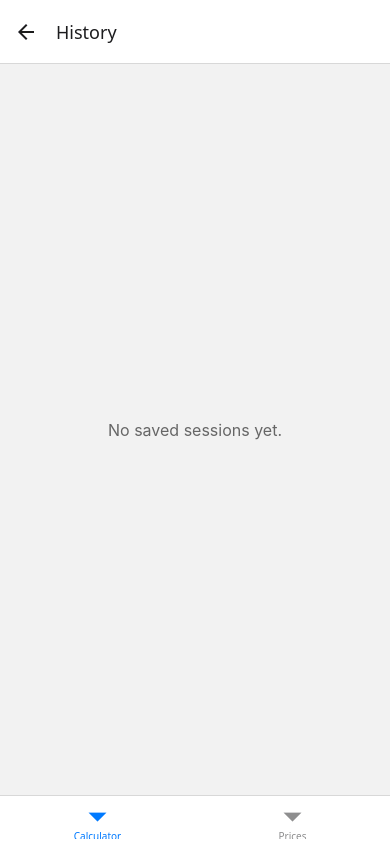
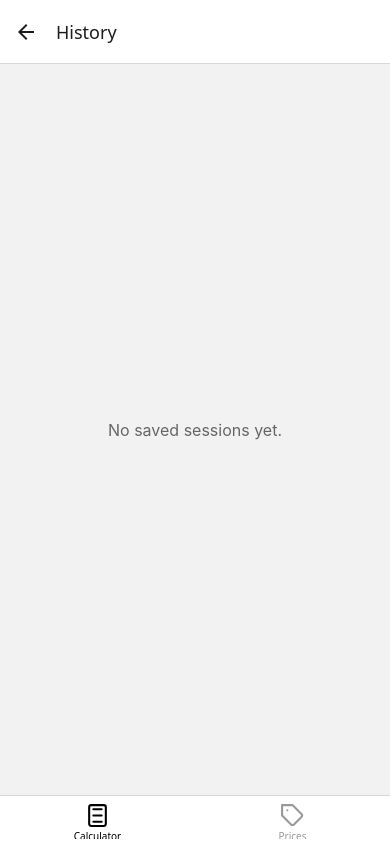
Before and after one commit to kenechiaugustine/CardPurchase, a React Native app: screen /History in a window 390 px wide. Built offline with nearby package versions, Linux system fonts and the light colour scheme.

Commit message:
worked on the new tab icons + ui fixes

```diff
--- a/App.tsx
+++ b/App.tsx
@@ -11,6 +11,8 @@ import { PriceMap, Session } from "./src/types";
 import HistoryScreen from "./src/screens/HistoryScreen";
 import ReceiptScreen from "./src/screens/ReceiptScreen";
 import PreviewScreen from "./src/screens/PreviewScreen";
+import CalculatorIcon from "./src/components/icons/CalculatorIcon";
+import PricesIcon from "./src/components/icons/PricesIcon";
 
 export type CalculatorStackParamList = {
   Calculator: { prices: PriceMap };
@@ -60,11 +62,33 @@ export default function App() {
 
   return (
     <NavigationContainer>
-      <Tab.Navigator>
-        <Tab.Screen name="Calculator" options={{ headerShown: false }}>
+      <Tab.Navigator
+        screenOptions={{
+          tabBarActiveTintColor: "#000",
+          tabBarInactiveTintColor: "#999",
+        }}
+      >
+        <Tab.Screen
+          name="CalculatorTab"
+          options={{
+            headerShown: false,
+            title: "Calculator",
+            tabBarIcon: ({ color, size }) => (
+              <CalculatorIcon color={color} size={size} />
+            ),
+          }}
+        >
           {() => <CalculatorStack prices={prices} />}
         </Tab.Screen>
-        <Tab.Screen name="Prices">
+        <Tab.Screen
+          name="PricesTab"
+          options={{
+            title: "Prices",
+            tabBarIcon: ({ color, size }) => (
+              <PricesIcon color={color} size={size} />
+            ),
+          }}
+        >
           {() => <PricesScreen prices={prices} setPrices={setPrices} />}
         </Tab.Screen>
       </Tab.Navigator>
--- a/package.json
+++ b/package.json
@@ -22,6 +22,7 @@
     "react-native-reanimated": "~3.17.4",
     "react-native-safe-area-context": "^5.6.1",
     "react-native-screens": "^4.15.3",
+    "react-native-svg": "15.11.2",
     "react-native-view-shot": "4.0.3"
   },
   "devDependencies": {
--- a/src/components/ReceiptView.tsx
+++ b/src/components/ReceiptView.tsx
@@ -15,6 +15,7 @@ const ReceiptView = forwardRef<View, ReceiptViewProps>(({ session }, ref) => {
 
       <View style={styles.tableHeader}>
         <Text style={[styles.headerText, styles.itemCol]}>Item</Text>
+        <Text style={[styles.headerText, styles.priceCol]}>Price</Text>
         <Text style={[styles.headerText, styles.qtyCol]}>Qty</Text>
         <Text style={[styles.headerText, styles.totalCol]}>Total</Text>
       </View>
@@ -23,6 +24,9 @@ const ReceiptView = forwardRef<View, ReceiptViewProps>(({ session }, ref) => {
         <View key={index} style={styles.tableRow}>
           <Text style={[styles.rowText, styles.itemCol]}>
             {item.network} {item.denomination}
+          </Text>
+          <Text style={[styles.rowText, styles.priceCol]}>
+            ₦{formatNumber(item.price)}
           </Text>
           <Text style={[styles.rowText, styles.qtyCol]}>{item.quantity}</Text>
           <Text style={[styles.rowText, styles.totalCol]}>
@@ -73,6 +77,7 @@ const styles = StyleSheet.create({
   },
   rowText: { fontSize: 16 },
   itemCol: { flex: 3 },
+  priceCol: { flex: 2, textAlign: "left" },
   qtyCol: { flex: 1, textAlign: "center" },
   totalCol: { flex: 2, textAlign: "right" },
   footer: {
--- /dev/null
+++ b/src/components/icons/CalculatorIcon.tsx
@@ -0,0 +1,29 @@
+import React from "react";
+import Svg, { Path, Rect } from "react-native-svg";
+
+interface IconProps {
+  color: string;
+  size: number;
+}
+
+const CalculatorIcon: React.FC<IconProps> = ({ color, size }) => {
+  return (
+    <Svg
+      width={size}
+      height={size}
+      viewBox="0 0 24 24"
+      fill="none"
+      stroke={color}
+      strokeWidth="2"
+      strokeLinecap="round"
+      strokeLinejoin="round"
+    >
+      <Rect x="4" y="2" width="16" height="20" rx="2" ry="2"></Rect>
+      <Path d="M8 6h8"></Path>
+      <Path d="M8 12h8"></Path>
+      <Path d="M8 18h8"></Path>
+    </Svg>
+  );
+};
+
+export default CalculatorIcon;
--- /dev/null
+++ b/src/components/icons/PricesIcon.tsx
@@ -0,0 +1,27 @@
+import React from "react";
+import Svg, { Path } from "react-native-svg";
+
+interface IconProps {
+  color: string;
+  size: number;
+}
+
+const PricesIcon: React.FC<IconProps> = ({ color, size }) => {
+  return (
+    <Svg
+      width={size}
+      height={size}
+      viewBox="0 0 24 24"
+      fill="none"
+      stroke={color}
+      strokeWidth="2"
+      strokeLinecap="round"
+      strokeLinejoin="round"
+    >
+      <Path d="M20.59 13.41l-7.17 7.17a2 2 0 0 1-2.83 0L2 12V2h10l8.59 8.59a2 2 0 0 1 0 2.82z"></Path>
+      <Path d="M7 7h.01"></Path>
+    </Svg>
+  );
+};
+
+export default PricesIcon;
--- a/src/screens/CalculatorScreen.tsx
+++ b/src/screens/CalculatorScreen.tsx
@@ -113,7 +113,7 @@ const CalculatorScreen: React.FC<Props> = ({ prices }) => {
       >
         <ScrollView
           style={styles.scroll}
-          contentContainerStyle={{ paddingBottom: 150 }}
+          contentContainerStyle={{ paddingBottom: 90 }}
           keyboardShouldPersistTaps="handled"
         >
           {Object.keys(prices).map((network) => (
--- a/src/screens/PricesScreen.tsx
+++ b/src/screens/PricesScreen.tsx
@@ -6,6 +6,8 @@ import {
   SafeAreaView,
   ScrollView,
   StyleSheet,
+  KeyboardAvoidingView,
+  Platform,
 } from "react-native";
 import AsyncStorage from "@react-native-async-storage/async-storage";
 import { PriceMap } from "../types";
@@ -34,7 +36,15 @@ const PricesScreen: React.FC<Props> = ({ prices, setPrices }) => {
 
   return (
     <SafeAreaView style={styles.safeArea}>
-      <ScrollView style={styles.scroll}>
+      <KeyboardAvoidingView
+        style={{ flex: 1 }}
+        behavior={Platform.OS === "ios" ? "padding" : undefined}
+      >
+        <ScrollView
+          style={styles.scroll}
+          contentContainerStyle={{ paddingBottom: 90 }}
+          keyboardShouldPersistTaps="handled"
+        >
           {Object.keys(prices).map((network) => (
             <View key={network} style={styles.section}>
               <Text style={styles.sectionTitle}>{network}</Text>
@@ -56,6 +66,7 @@ const PricesScreen: React.FC<Props> = ({ prices, setPrices }) => {
             </View>
           ))}
         </ScrollView>
+      </KeyboardAvoidingView>
     </SafeAreaView>
   );
 };
```
Also changed, not shown: 1 other file (tests, documents, lock files or other folders). Lines whose indentation alone changed are shown as unchanged.
